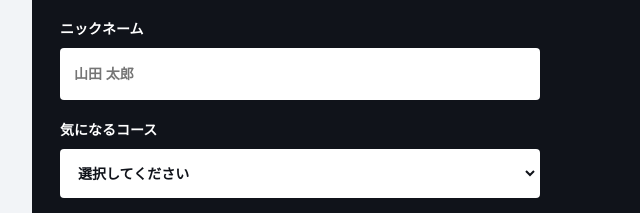
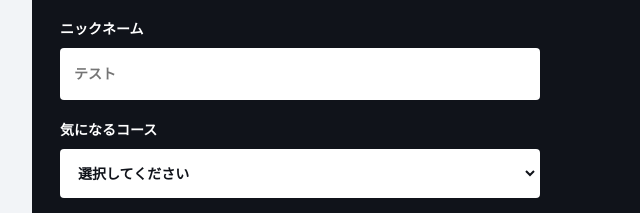
Before and after one commit to mgrooock/ga-practice, a plain HTML site: page index.html in a window 1280 px wide. Shown: the part 3243-3456 px from the top of the page, 108-748 px from the left. Drawn offline with Linux system fonts and the light colour scheme.

Commit message:
placeholderの修正

```diff
--- a/index.html
+++ b/index.html
@@ -507,7 +507,7 @@
             <h2>無料体験を予約する</h2>
             <p>1分で完了します。担当者から1営業日以内にご連絡します。</p>
             <form id="leadForm">
-              <label>ニックネーム<input name="name" required autocomplete="name" placeholder="山田 太郎" /></label>
+              <label>ニックネーム<input name="name" required autocomplete="name" placeholder="テスト" /></label>
               <!-- <label>メールアドレス<input name="email" type="email" required autocomplete="email" placeholder="taro@example.com" /></label> -->
               <label
                 >気になるコース
```
